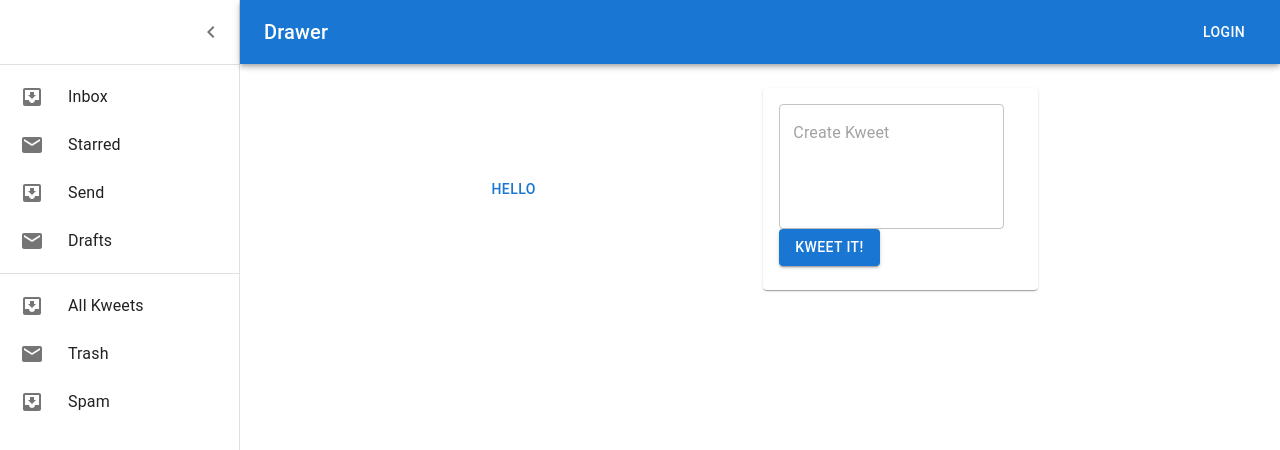
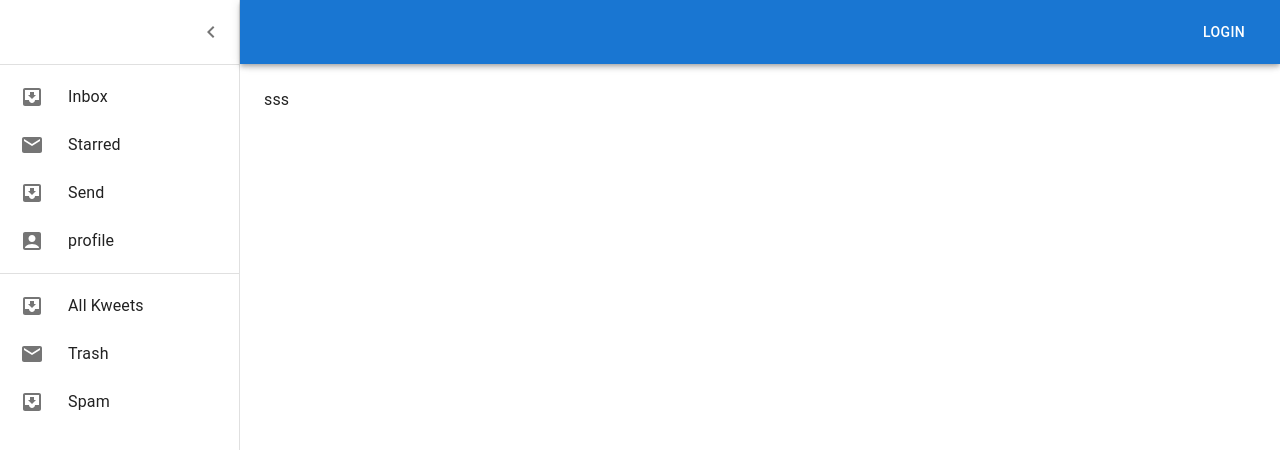
Before and after one commit to DaveBouman/Semester6, a React (Create React App) app in the folder frontend/: page /profile in a window 1280 px wide. Both pictures are taken after a click on the button 32 px from the left and 32 px from the top of the page. Shown: the top 450 px of the page. Built offline with nearby package versions, Linux system fonts and the light colour scheme; no server answers.

Commit message:
Navigation to profile works

```diff
--- a/frontend/src/App.tsx
+++ b/frontend/src/App.tsx
@@ -8,39 +8,37 @@ import Drawer from "./components/drawer";
 import KweetForm from "./components/KweetForm";
 
 function App() {
-  const userContext = useContext(UserContext);
-
-  const fetchcall = () => {
-    fetch("http://localhost/api/v1/users/users/test", {
-      method: "GET",
-      credentials: "include",
-      headers: {
-        Accept: "application/json",
-        "Content-Type": "application/json",
-        "Access-Control-Allow-Credentials": "true",
-      },
-    });
-  };
-
   return (
     <div className="App">
       <Drawer>
-        <div>{userContext?.name?.givenName}</div>
-        <div
+        {/* <div
           style={{
             display: "flex",
             justifyContent: "space-evenly",
             width: "100%",
           }}
         >
-          <Button onClick={fetchcall}>hello</Button>
           <KweetForm />
-        </div>
+        </div> */}
+        <Routes>
+          <Route
+            path="/create"
+            element={
+              <div
+                style={{
+                  display: "flex",
+                  justifyContent: "space-evenly",
+                  width: "100%",
+                }}
+              >
+                <KweetForm />
+              </div>
+            }
+          />
+          <Route path="/" element={<div>test </div>} />
+          <Route path="/profile" element={<div>sss </div>} />
+        </Routes>
       </Drawer>
-      <Routes>
-        <Route path="/" element={<div>test </div>} />
-        <Route path="/henk" element={<div>tester </div>} />
-      </Routes>
     </div>
   );
 }
--- a/frontend/src/components/drawer.tsx
+++ b/frontend/src/components/drawer.tsx
@@ -19,6 +19,8 @@ import InboxIcon from "@mui/icons-material/MoveToInbox";
 import MailIcon from "@mui/icons-material/Mail";
 import { Button } from "@mui/material";
 import { UserContext } from "./context/userContext";
+import AccountBoxIcon from "@mui/icons-material/AccountBox";
+import { useNavigate } from "react-router-dom";
 
 const drawerWidth = 240;
 
@@ -105,6 +107,7 @@ const MiniDrawer = (props: {
   const theme = useTheme();
   const [open, setOpen] = React.useState(false);
   const userContext = useContext(UserContext);
+  const navigation = useNavigate();
 
   const handleDrawerOpen = () => {
     setOpen(true);
@@ -133,7 +136,7 @@ const MiniDrawer = (props: {
               <MenuIcon />
             </IconButton>
             <Typography variant="h6" sx={{ flexGrow: 1 }} component="div">
-              Drawer
+              {userContext?.name?.givenName}
             </Typography>
             {userContext?.isLoggedIn ? (
               <Button color="inherit" onClick={googleLogout}>
@@ -158,7 +161,7 @@ const MiniDrawer = (props: {
           </DrawerHeader>
           <Divider />
           <List>
-            {["Inbox", "Starred", "Send", "Drafts"].map((text, index) => (
+            {["Inbox", "Starred", "Send"].map((text, index) => (
               <ListItemButton
                 key={text}
                 sx={{
@@ -179,6 +182,26 @@ const MiniDrawer = (props: {
                 <ListItemText primary={text} sx={{ opacity: open ? 1 : 0 }} />
               </ListItemButton>
             ))}
+            <ListItemButton
+              key="profile"
+              onClick={() => navigation("/profile")}
+              sx={{
+                minHeight: 48,
+                justifyContent: open ? "initial" : "center",
+                px: 2.5,
+              }}
+            >
+              <ListItemIcon
+                sx={{
+                  minWidth: 0,
+                  mr: open ? 3 : "auto",
+                  justifyContent: "center",
+                }}
+              >
+                <AccountBoxIcon />
+              </ListItemIcon>
+              <ListItemText primary="profile" sx={{ opacity: open ? 1 : 0 }} />
+            </ListItemButton>
           </List>
           <Divider />
           <List>
```
Also changed, not shown: 1 other file (tests, documents, lock files or other folders).
